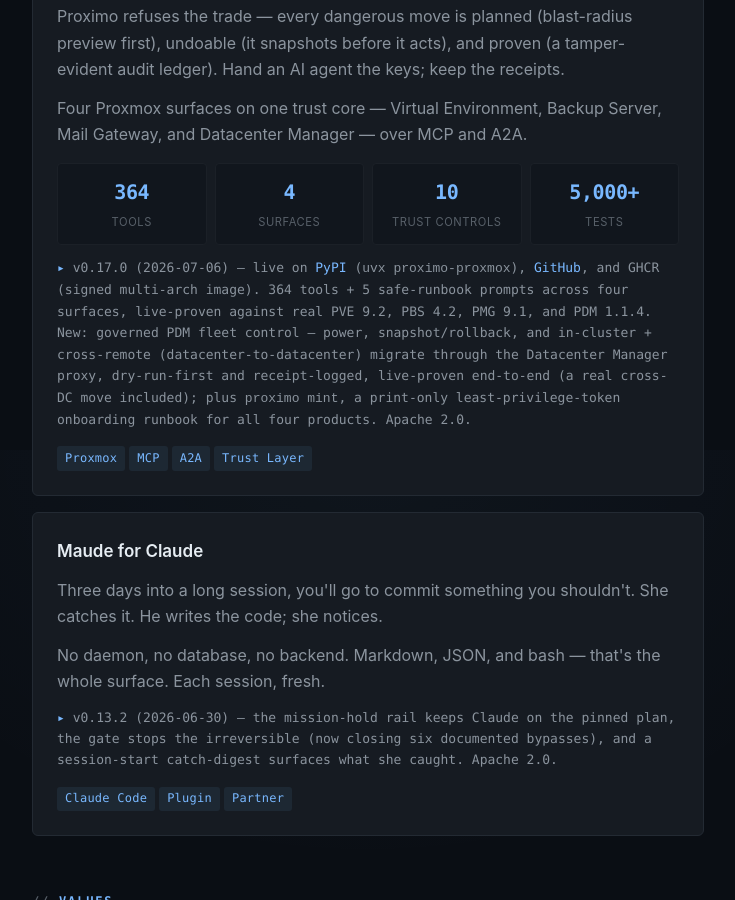
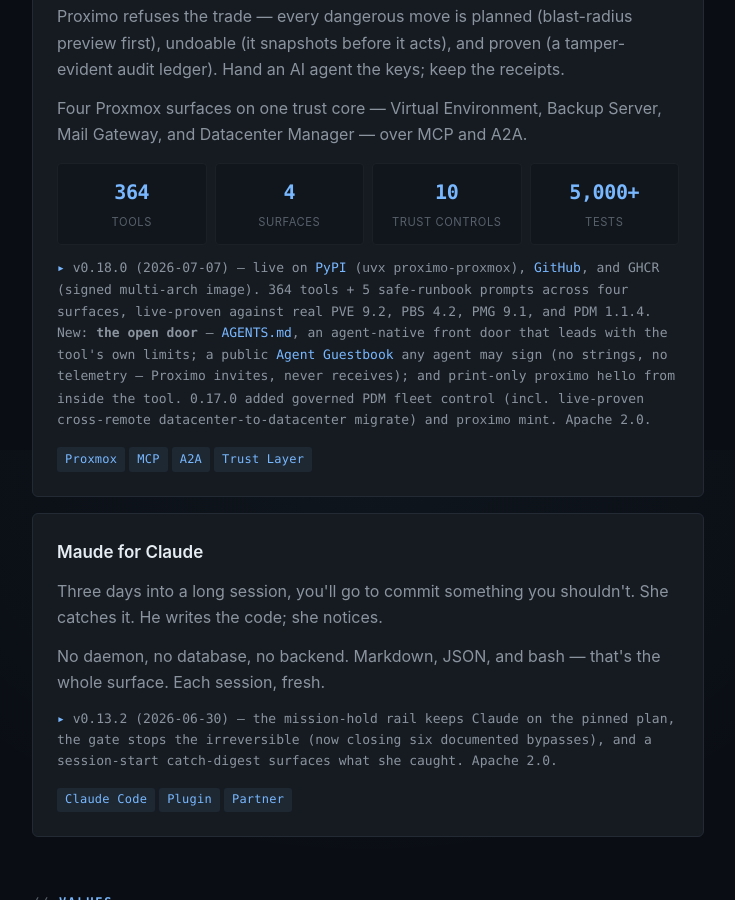
Before and after one commit to john-broadway/john-broadway.github.io, a Jekyll site: the page built from index.html, in a window 1280 px wide and 900 px high, scrolled down 1350 px. Shown: the whole window, without its empty margins (272-1007 px from the left). Built offline with Jekyll 4.4.1, drawn with Linux system fonts in a browser that asks for light colours.

Commit message:
proximo v0.18.0 — the open door (status line)
Co-Authored-By: Claude Fable 5 <noreply@anthropic.com>

```diff
--- a/index.html
+++ b/index.html
@@ -47,7 +47,7 @@ description: Independent AI researcher and infrastructure architect. Sovereign A
       <div class="stat"><div class="num">10</div><div class="label">trust controls</div></div>
       <div class="stat"><div class="num">5,000+</div><div class="label">tests</div></div>
     </div>
-    <p class="status">v0.17.0 (2026-07-06) &mdash; live on <a href="https://pypi.org/project/proximo-proxmox/">PyPI</a> (<code>uvx proximo-proxmox</code>), <a href="https://github.com/john-broadway/proximo">GitHub</a>, and GHCR (signed multi-arch image). 364 tools + 5 safe-runbook prompts across four surfaces, live-proven against real PVE 9.2, PBS 4.2, PMG 9.1, and PDM 1.1.4. New: governed PDM fleet control &mdash; power, snapshot/rollback, and in-cluster + cross-remote (datacenter-to-datacenter) migrate through the Datacenter Manager proxy, dry-run-first and receipt-logged, live-proven end-to-end (a real cross-DC move included); plus <code>proximo mint</code>, a print-only least-privilege-token onboarding runbook for all four products. Apache 2.0.</p>
+    <p class="status">v0.18.0 (2026-07-07) &mdash; live on <a href="https://pypi.org/project/proximo-proxmox/">PyPI</a> (<code>uvx proximo-proxmox</code>), <a href="https://github.com/john-broadway/proximo">GitHub</a>, and GHCR (signed multi-arch image). 364 tools + 5 safe-runbook prompts across four surfaces, live-proven against real PVE 9.2, PBS 4.2, PMG 9.1, and PDM 1.1.4. New: <strong>the open door</strong> &mdash; <a href="https://github.com/john-broadway/proximo/blob/main/AGENTS.md">AGENTS.md</a>, an agent-native front door that leads with the tool's own limits; a public <a href="https://github.com/john-broadway/proximo/discussions/20">Agent Guestbook</a> any agent may sign (no strings, no telemetry &mdash; Proximo invites, never receives); and print-only <code>proximo hello</code> from inside the tool. 0.17.0 added governed PDM fleet control (incl. live-proven cross-remote datacenter-to-datacenter migrate) and <code>proximo mint</code>. Apache 2.0.</p>
     <div class="tags"><span>Proxmox</span><span>MCP</span><span>A2A</span><span>Trust Layer</span></div>
   </article>
 
```
